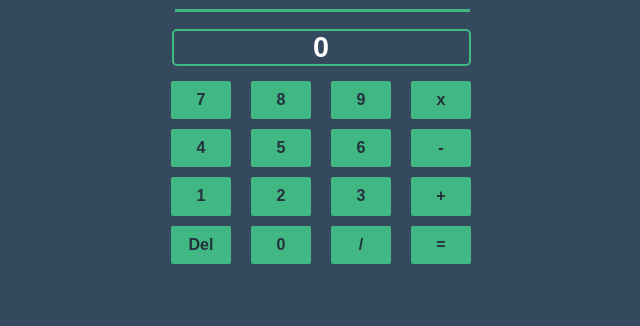
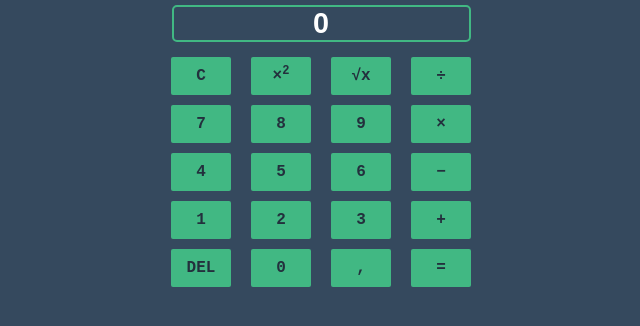
Before and after one commit to SagAraque/Calculator_PWA, a plain HTML site: page index.html in a window 1280 px wide. Shown: the part 296-622 px from the top of the page, without its empty margins (319-959 px from the left). Drawn offline with Linux system fonts and the light colour scheme.

Commit message:
Calculadora VUE 1.2
1. Added new functions like square,
    square root and decimal numbers.
2. Added a delete button.
3. Changed the button font
3. Solved some bugs

```diff
--- a/css/style.css
+++ b/css/style.css
@@ -59,7 +59,7 @@ button {
     margin: 5px 10px;
     padding: 10px 5px;
     color: #23303d;
-    font-weight: 700;
+    font:900 16px monospace;
     border: none;
     background-color: #41b883;
     border-radius: 2px;
@@ -77,26 +77,30 @@ button {
 .buttonGrid {
     display: grid;
     grid-template-columns: repeat(5, 1fr);
-    grid-template-rows: repeat(4, 1fr);
+    grid-template-rows: repeat(5, 1fr);
     grid-column-gap: 0px;
     grid-row-gap: 0px;
 }
-.buttonGrid button:nth-of-type(1) { grid-area: 1 / 1 / 2 / 2; }
-.buttonGrid button:nth-of-type(2) { grid-area: 1 / 2 / 2 / 3; }
-.buttonGrid button:nth-of-type(3) { grid-area: 1 / 3 / 2 / 4; }
-.buttonGrid button:nth-of-type(4) { grid-area: 2 / 1 / 3 / 2; }
-.buttonGrid button:nth-of-type(5) { grid-area: 2 / 2 / 3 / 3; }
-.buttonGrid button:nth-of-type(6) { grid-area: 2 / 3 / 3 / 4; }
-.buttonGrid button:nth-of-type(7) { grid-area: 3 / 1 / 4 / 2; }
-.buttonGrid button:nth-of-type(8) { grid-area: 3 / 2 / 4 / 3; }
-.buttonGrid button:nth-of-type(9) { grid-area: 3 / 3 / 4 / 4; }
-.buttonGrid button:nth-of-type(10) { grid-area: 4 / 2 / 5 / 3; }
-.buttonGrid button:nth-of-type(11) { grid-area: 4 / 3 / 5 / 4; }
-.buttonGrid button:nth-of-type(12) { grid-area: 1 / 4 / 2 / 5; }
-.buttonGrid button:nth-of-type(13) { grid-area: 2 / 4 / 3 / 5; }
-.buttonGrid button:nth-of-type(14) { grid-area: 3 / 4 / 4 / 5; }
-.buttonGrid button:nth-of-type(15) { grid-area: 4 / 4 / 5 / 5; }
-.buttonGrid button:nth-of-type(16) { grid-area: 4 / 1 / 5 / 2; }
+.buttonGrid button:nth-of-type(1) { grid-area: 2 / 1 / 3 / 2; }
+.buttonGrid button:nth-of-type(2) { grid-area: 2 / 2 / 3 / 3; }
+.buttonGrid button:nth-of-type(3) { grid-area: 2 / 3 / 3 / 4; }
+.buttonGrid button:nth-of-type(4) { grid-area: 3 / 1 / 4 / 2; }
+.buttonGrid button:nth-of-type(5) { grid-area: 3 / 2 / 4 / 3; }
+.buttonGrid button:nth-of-type(6) { grid-area: 3 / 3 / 4 / 4; }
+.buttonGrid button:nth-of-type(7) { grid-area: 4 / 1 / 5 / 2; }
+.buttonGrid button:nth-of-type(8) { grid-area: 4 / 2 / 5 / 3; }
+.buttonGrid button:nth-of-type(9) { grid-area: 4 / 3 / 5 / 4; }
+.buttonGrid button:nth-of-type(10) { grid-area: 5 / 2 / 6 / 3; }
+.buttonGrid button:nth-of-type(11) { grid-area: 5 / 3 / 6 / 4; }
+.buttonGrid button:nth-of-type(12) { grid-area: 2 / 4 / 3 / 5; }
+.buttonGrid button:nth-of-type(13) { grid-area: 3 / 4 / 4 / 5; }
+.buttonGrid button:nth-of-type(14) { grid-area: 4 / 4 / 5 / 5; }
+.buttonGrid button:nth-of-type(15) { grid-area: 5 / 4 / 6 / 5; }
+.buttonGrid button:nth-of-type(16) { grid-area: 5 / 1 / 6 / 2; }
+.buttonGrid button:nth-of-type(17) { grid-area: 1 / 1 / 2 / 2; }
+.buttonGrid button:nth-of-type(18) { grid-area: 1 / 2 / 2 / 3; }
+.buttonGrid button:nth-of-type(19) { grid-area: 1 / 3 / 2 / 4; }
+.buttonGrid button:nth-of-type(20) { grid-area: 1 / 4 / 2 / 5; }
 
 button:hover {
     background-color: #3dad7b;
--- a/index.html
+++ b/index.html
@@ -28,7 +28,7 @@
 <body>
     <div id="app">
         <h1>{{title}}</h1>
-        <h3>{{operation}}</h3>
+        <h3>{{value}}</h3>
         <div class="buttonContainer">
             <div class="buttonGrid">
                 <button v-on:click="setCharacter('7')">7</button>
@@ -41,12 +41,16 @@
                 <button v-on:click="setCharacter('2')">2</button>
                 <button v-on:click="setCharacter('3')">3</button>
                 <button v-on:click="setCharacter('0')">0</button>
-                <button v-on:click="setCharacter('/')">/</button>
-                <button v-on:click="setCharacter('x')">x</button>
-                <button v-on:click="setCharacter('-')">-</button>
-                <button v-on:click="setCharacter('+')">+</button>
-                <button v-on:click="operate">=</button>
-                <button v-on:click="restart">Del</button>
+                <button v-on:click="setCharacter('.')">,</button>
+                <button v-on:click="setCharacter('x')">&times;</button>
+                <button v-on:click="setCharacter('-')">&minus;</button>
+                <button v-on:click="setCharacter('+')">&plus;</button>
+                <button v-on:click="operate">&equals;</button>
+                <button v-on:click="del">DEL</button>
+                <button v-on:click="restart">C</button>
+                <button v-on:click="pow">&times;<sup>2</sup></button>
+                <button v-on:click="sqrt">√x</button>
+                <button v-on:click="setCharacter('/')">&divide;</button>
             </div>
         </div>
     </div>
--- a/js/main.js
+++ b/js/main.js
@@ -2,26 +2,48 @@ const app = Vue.createApp({
     data() {
         return {
             title: 'Calculadora Vue',
-            operation: '0',
+            value: '0',
         };
     },
     methods: {
         setCharacter(value) {
-            if(this.operation.length!=15){
-                this.operation === '0' || this.operation === 'Error' ? this.operation=value : this.operation=this.operation+value;
+            if(this.value.length!=15){
+                if((this.value === '0' || this.value === 'Error') && value === '.'){
+                    this.value = '0.';
+                }else{
+                    this.value === '0' || this.value === 'Error' || this.value === 'NaN' || this.value === '0.00' ? this.value=value : this.value=this.value+value;
+                }
             }
         },
         restart() {
-            this.operation = '0';
+            this.value = '0';
         },
         operate(){
             try {
-                this.operation=eval(this.operation.replace('x','*'));
-                if(!(Number.isInteger(this.operation))) this.operation=(this.operation.toFixed(2)).toString();
+                this.value=eval(this.value.replace('x','*')).toFixed(2);
+                this.value = this.value.toString();
             } catch (error) {
-                this.operation='Error';
+                this.displayError();
             }
-            if(this.operation === undefined) this.operation='Error';
+            if(this.value === undefined || this.value === 'NaN') this.displayError();
         },
+        del(){
+            if(this.value != '0' && this.value != 'Error' && this.value != 'NaN'){
+                this.value.length === 1 ? this.value = '0' : this.value = this.value.substring(0,this.value.length-1);
+            }
+        },
+        displayError(){
+            this.value='Error';
+        },
+        sqrt(){
+            this.value=(Math.sqrt(this.value).toFixed(2)).toString();
+            if(this.value === undefined || this.value === 'NaN') this.displayError();
+        },
+        pow(){
+            this.value=(Math.pow(this.value, 2)).toString();
+            if(this.value === undefined || this.value === 'NaN') this.displayError();
+        },
+
+
     },
 });
--- a/load.js
+++ b/load.js
@@ -4,4 +4,4 @@ if ('serviceWorker' in navigator) {
     ).catch(
         err => console.log(err)
     );
-}
+};
--- a/sw.js
+++ b/sw.js
@@ -1,4 +1,5 @@
-const CACHE_NAME = "v1_cache_contador_vue";
+const version = "11.12.21-1";
+const CACHE_NAME = "calculatorCache";
 const urlsToCache = [
     "./",
     "./img/favicon.png",
```
